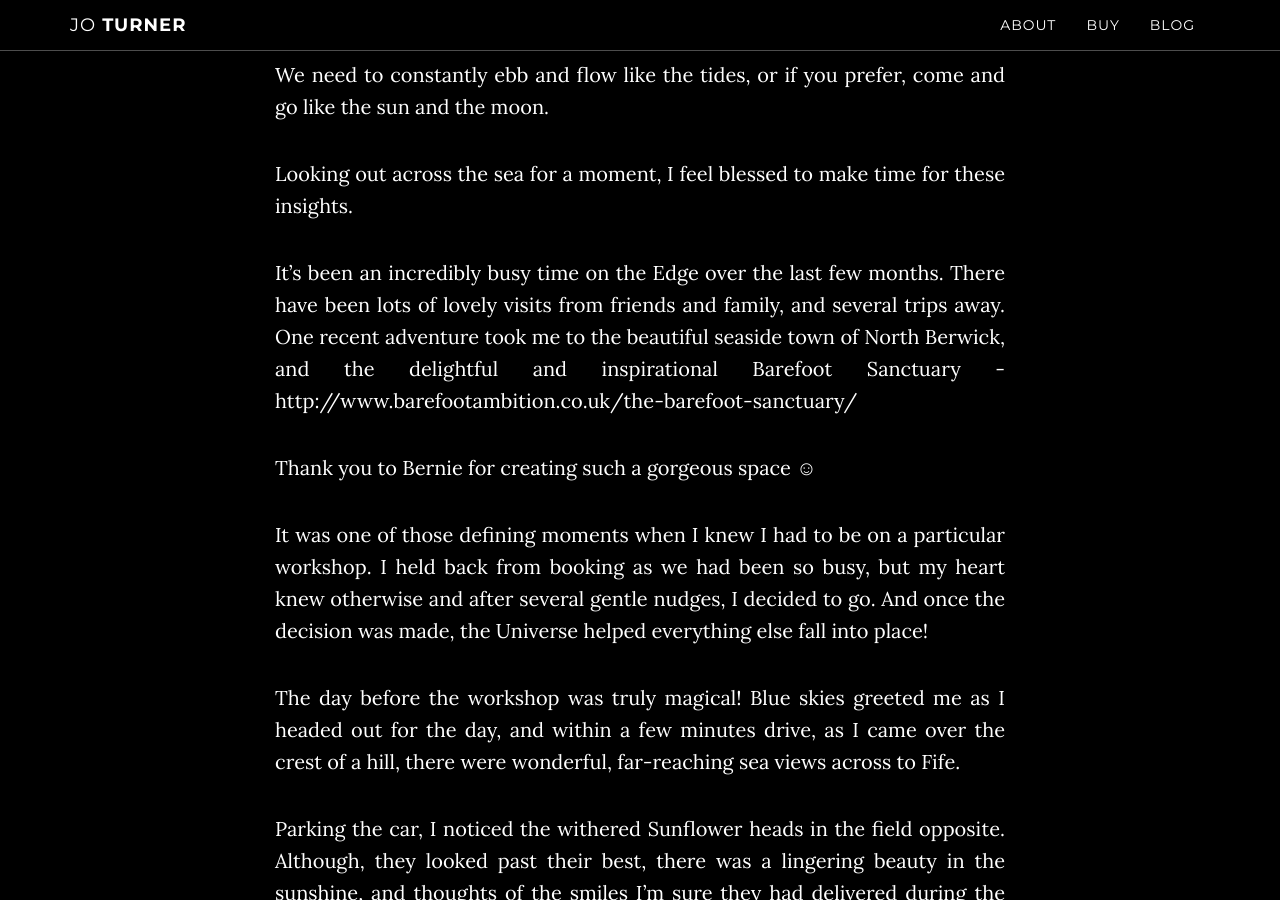
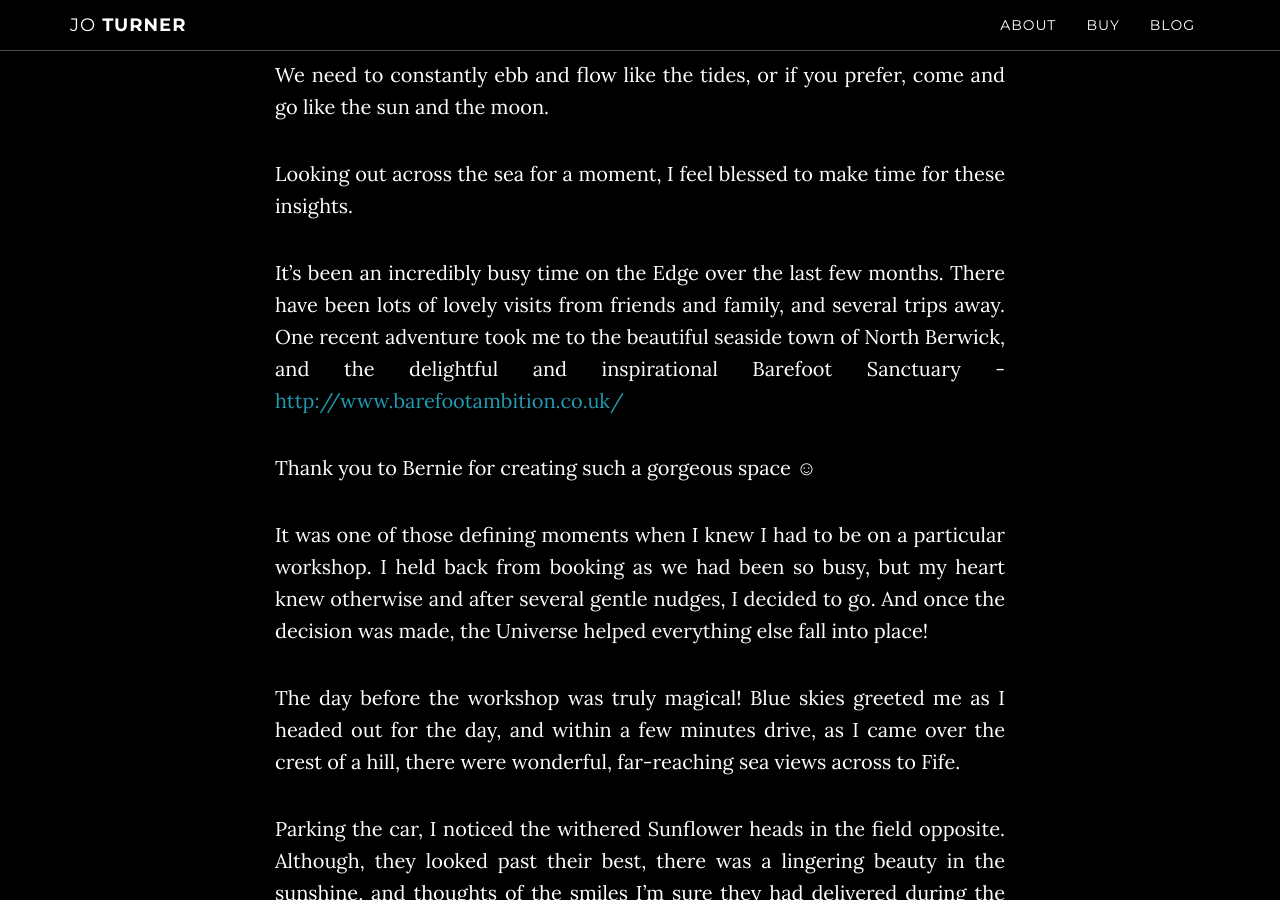
Before and after one commit to cardsfromtheedge/cardsfromtheedge.github.io, a Jekyll site: the page built from _posts/2017-11-30-Pastures-New.md, in a window 1280 px wide and 900 px high, scrolled down 1466 px. Built offline with Jekyll 4.4.1, drawn with Linux system fonts in a browser that asks for light colours; some of the changed lines change nothing that is shown.

Commit message:
Update 2017-11-30-Pastures-New.md

```diff
--- a/_posts/2017-11-30-Pastures-New.md
+++ b/_posts/2017-11-30-Pastures-New.md
@@ -16,7 +16,7 @@ We need to constantly ebb and flow like the tides, or if you prefer, come and go
 
 Looking out across the sea for a moment, I feel blessed to make time for these insights.
 
-It’s been an incredibly busy time on the Edge over the last few months. There have been lots of lovely visits from friends and family, and several trips away. One recent adventure took me to the beautiful seaside town of North Berwick, and the delightful and inspirational Barefoot Sanctuary - http://www.barefootambition.co.uk/the-barefoot-sanctuary/
+It’s been an incredibly busy time on the Edge over the last few months. There have been lots of lovely visits from friends and family, and several trips away. One recent adventure took me to the beautiful seaside town of North Berwick, and the delightful and inspirational Barefoot Sanctuary - <a href="http://www.barefootambition.co.uk/the-barefoot-sanctuary/">http://www.barefootambition.co.uk/</a>
 
 Thank you to Bernie for creating such a gorgeous space ☺
 
```
